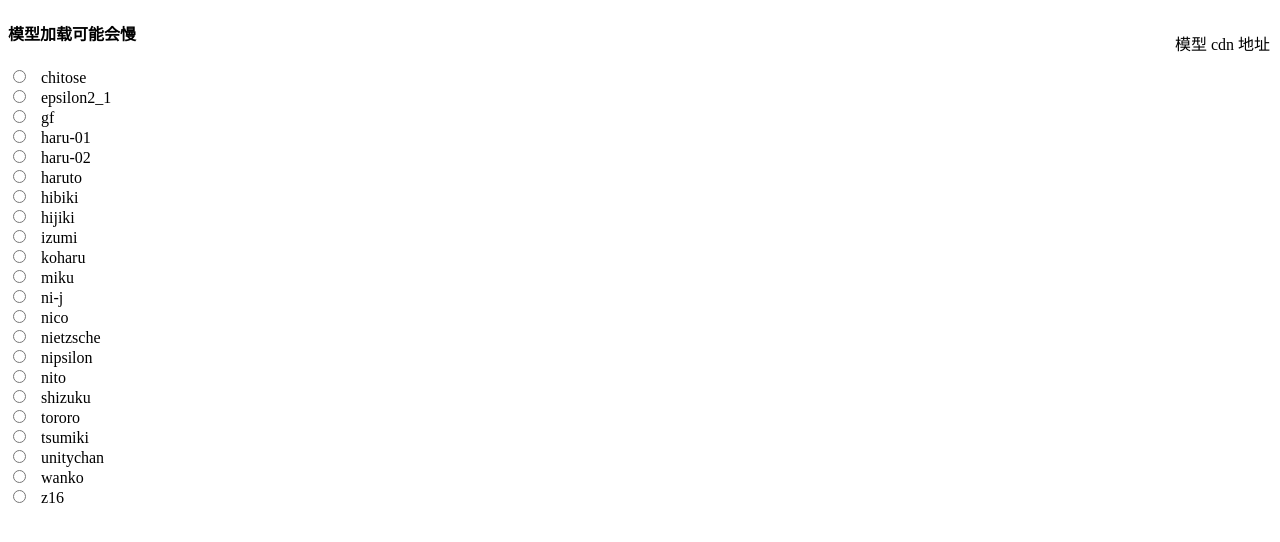
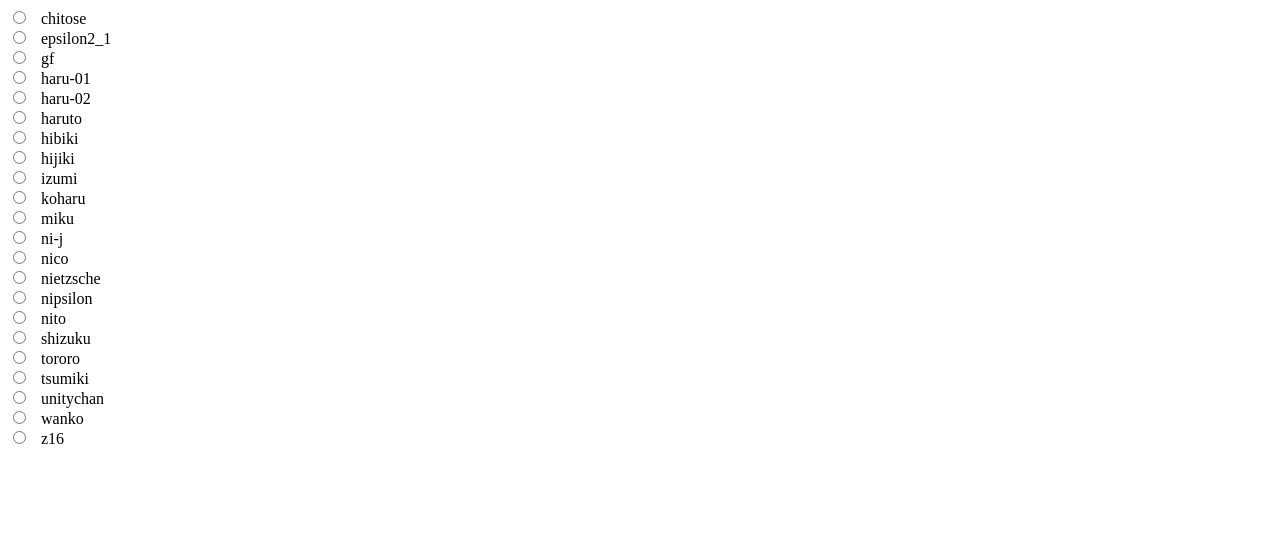
Before and after one commit to LeiamNashRebirth/object, a plain HTML site: page index.html in a window 1280 px wide. Drawn offline with Linux system fonts and the light colour scheme; a script that the page names is missing.

Commit message:
Update index.html

```diff
--- a/index.html
+++ b/index.html
@@ -37,10 +37,8 @@
   }
 </style>
 <body>
-<h4>模型加载可能会慢</h4>
 <div class="radio-container"></div>
 <div class="url-container">
-  <p>模型 cdn 地址</p>
   <p id="url"></p>
 </div>
 
```
